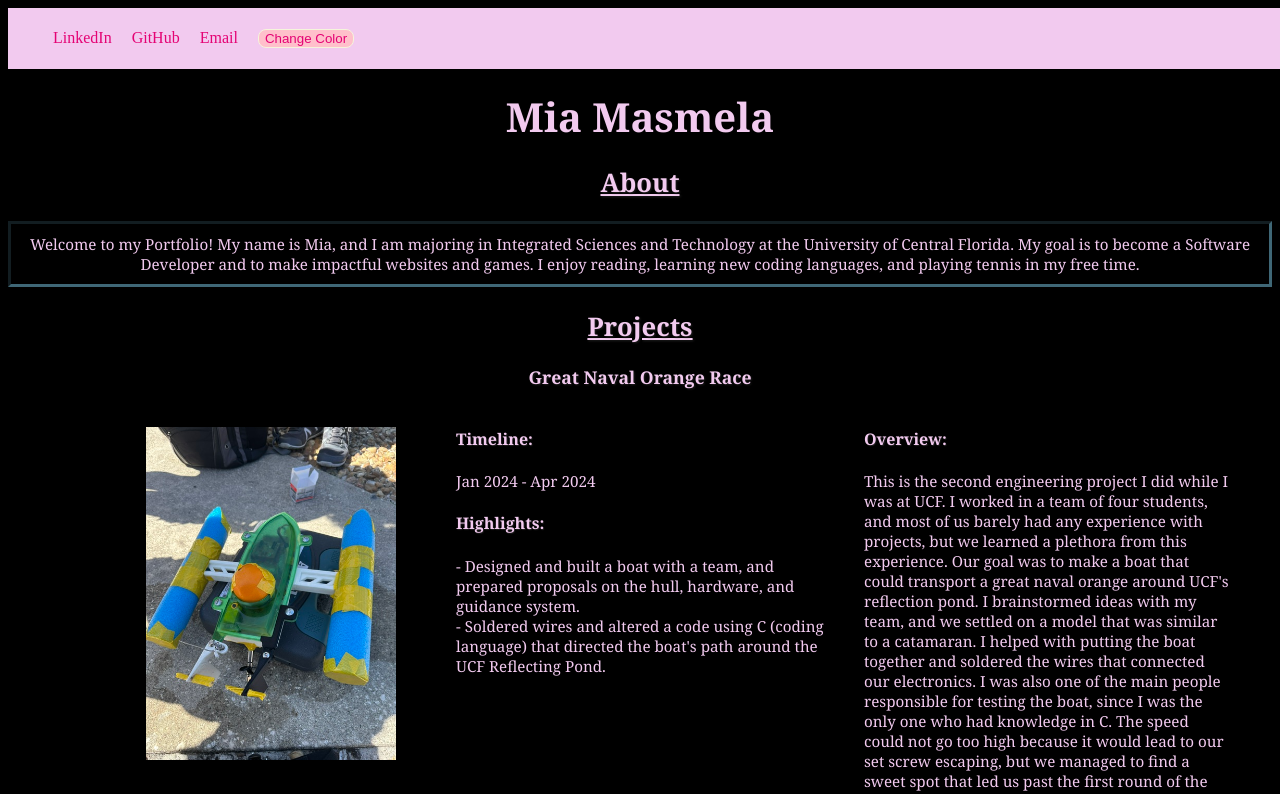
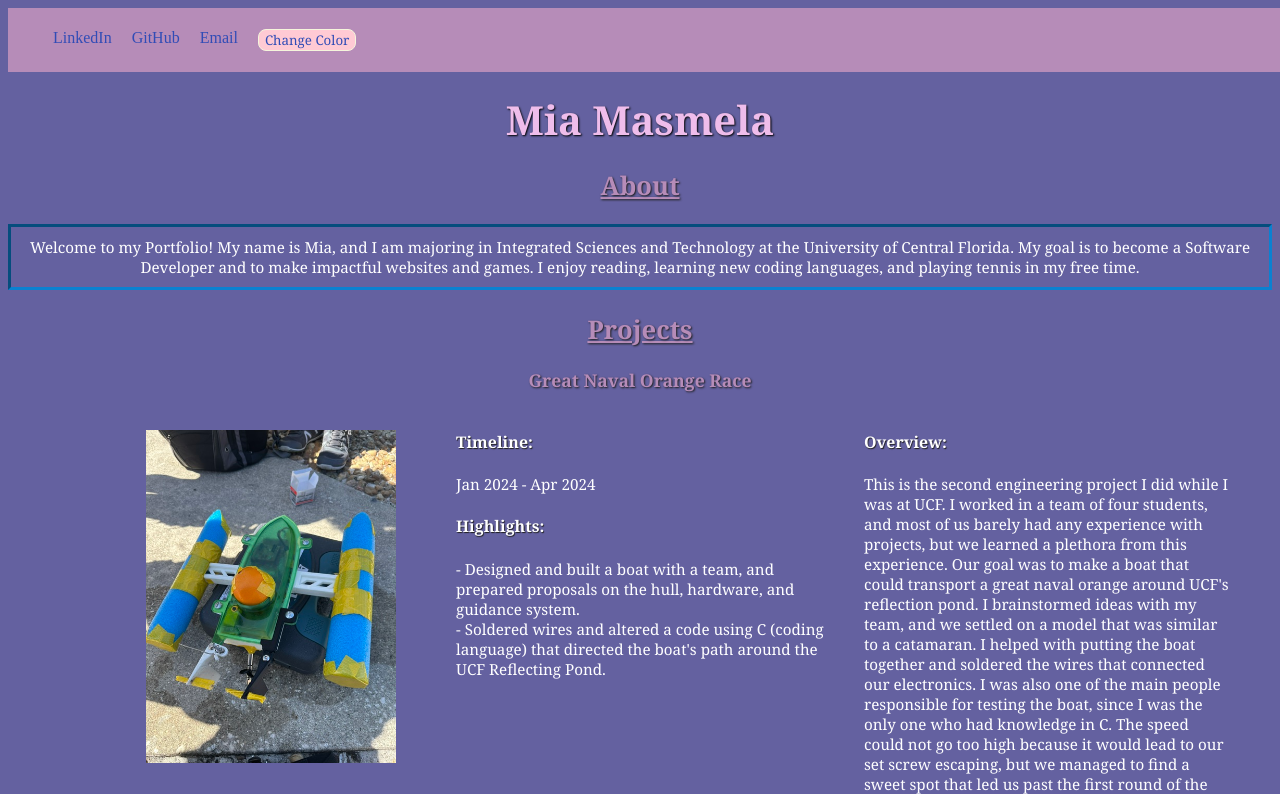
Before and after one commit to MASMELAM/Portfolio, a plain HTML site: page index.html in a window 1280 px wide. Both pictures are taken after a click on the button "Change Color". Shown: the top 794 px of the page. Drawn offline with Linux system fonts and the light colour scheme.

Commit message:
color change

```diff
--- a/styles.css
+++ b/styles.css
@@ -1,11 +1,11 @@
 body {
-    background-color:rgb(228, 3, 116);
+    background-color:#ffffff;
 }
 
 h1 {
-    text-shadow: 2px 2px 4px #000000;
+    text-shadow: 1px 1px 2px #000000;
     font-size: 2.5em;
-    color: beige;
+    color: #FFCAD4;
     text-align: center;
     margin: 20px;
     font-family: Georgia, 'Times New Roman', Times, serif;
@@ -15,7 +15,7 @@ h1 {
 h2 {
     text-shadow: 1px 1px 2px #1f1e1e;
     font-size: 1.6em;
-    color: beige;
+    color: #C08497;
     text-align: center;
     font-family: Georgia, 'Times New Roman', Times, serif;
     text-decoration: underline;
@@ -24,7 +24,7 @@ h2 {
 h3 {
     text-shadow: 1px 1px 2px #1f1e1e;
     font-size: 1.1em;
-    color: beige;
+    color: black;
     text-align: center;
     font-family: Georgia, 'Times New Roman', Times, serif;
 }
@@ -32,56 +32,73 @@ h3 {
 h4 {
     text-shadow: 0.8px 0.8px 1px #1f1e1e;
     font-size: 1em;
-    color: beige;
+    color: black;
     text-align: left;
     font-family: Georgia, 'Times New Roman', Times, serif;
 }
 
 p {
     font-size: 0.95em;
-    color: beige;
+    color: black;
     text-align: center;
     font-family: Georgia, 'Times New Roman', Times, serif;
 }
 p.inset {
     border-style: inset;
     padding: 10px;
-    border-color: rgb(242, 202, 239)
+    border-color: #FFA69E
 }
 
 p2 {
     font-size: 0.95em;
-    color: beige;
+    color: black;
     text-align: left;
     font-family: Georgia, 'Times New Roman', Times, serif;
 }
 
 #theme-button {
     color: rgb(228, 3, 116);
-    background-color: pink;
+    background-color:#FFCAD4;
     border-radius: 8px;
     border: 1px solid beige;
     text-align: center;
+    font-family: Georgia, 'Times New Roman', Times, serif;
 }
+
 
 #theme-button:hover {
     background-color: rgb(193, 110, 124);
 }
 
 :root.different-color body {
-    background-color: rgb(0, 0, 0);
+    background-color: #6461A0;
 }
 
-:root.different-color h1, :root.different-color h2, :root.different-color h3, :root.different-color h4, :root.different-color p, :root.different-color p2 {
-    color: rgb(242, 202, 239);
+:root.different-color h1 {
+    color: #EFBDEB;
+}
+
+:root.different-color h2, :root.different-color h3 {
+    color: #B68CB8
+}
+
+:root.different-color h4, :root.different-color p, :root.different-color p2 {
+    color: white;
 }
 
 :root.different-color p.inset {
-    border-color: rgb(63, 103, 118);
+    border-color: #0A81D1;
+}
+:root.different-color a, :root.different-color #theme-button {
+    color: #314CB6;
+}
+
+:root.different-color .nav-bar {
+    background-color: #B68CB8;
 }
 
 .nav-bar {
-    background-color: rgb(242, 202, 239);
+    background-color: #B0D0D3;
     width: 100%;
     padding: 5px;
     top: 0px;
```
